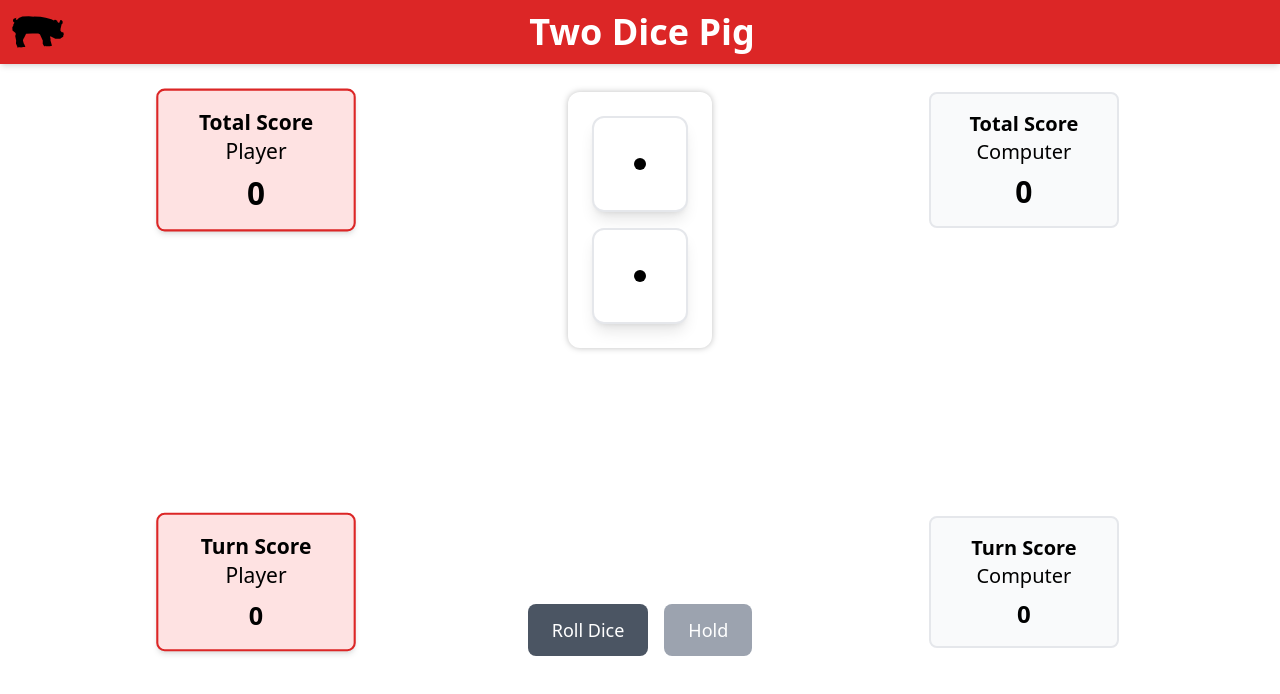
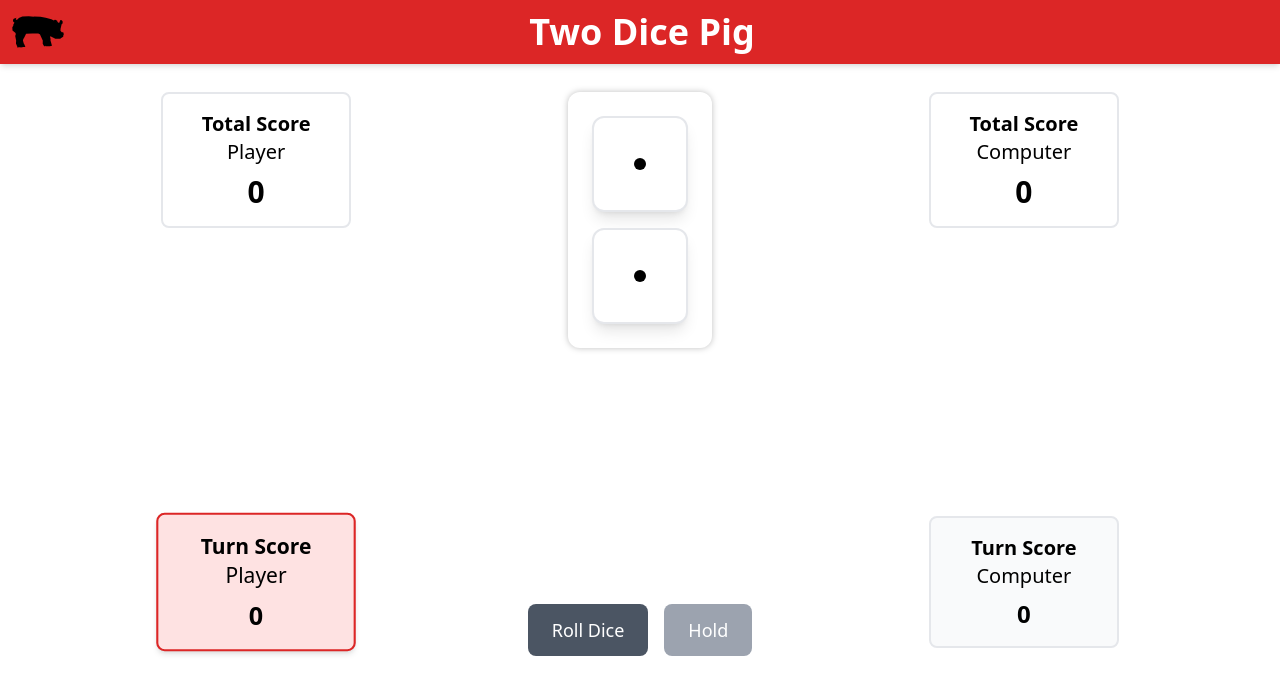
Before and after one commit to mmorris515/pig-game-new, a React (Vite) app: page /game in a window 1280 px wide. Shown: the top 694 px of the page. Built offline with nearby package versions, Linux system fonts and the light colour scheme; a web font is replaced by a local one.

Commit message:
Remove active styling for total score box

```diff
--- a/src/components/PlayerScore/PlayerScore.tsx
+++ b/src/components/PlayerScore/PlayerScore.tsx
@@ -16,11 +16,7 @@ const PlayerScore: React.FC<PlayerScoreProps> = ({
   if (type === "header") {
     return (
       <div
-        className={`p-4 rounded-lg md:w-5/12 sm:w-full text-center ${
-          isActive
-            ? "bg-red-100 shadow-md transform scale-105 transition-all border-red-600"
-            : "bg-gray-50"
-        } border-2`}
+        className={`p-4 rounded-lg md:w-5/12 sm:w-full text-center border-2`}
       >
         <h2 className="text-xl mb-2">
           <span className="font-bold">Total Score</span>
```
